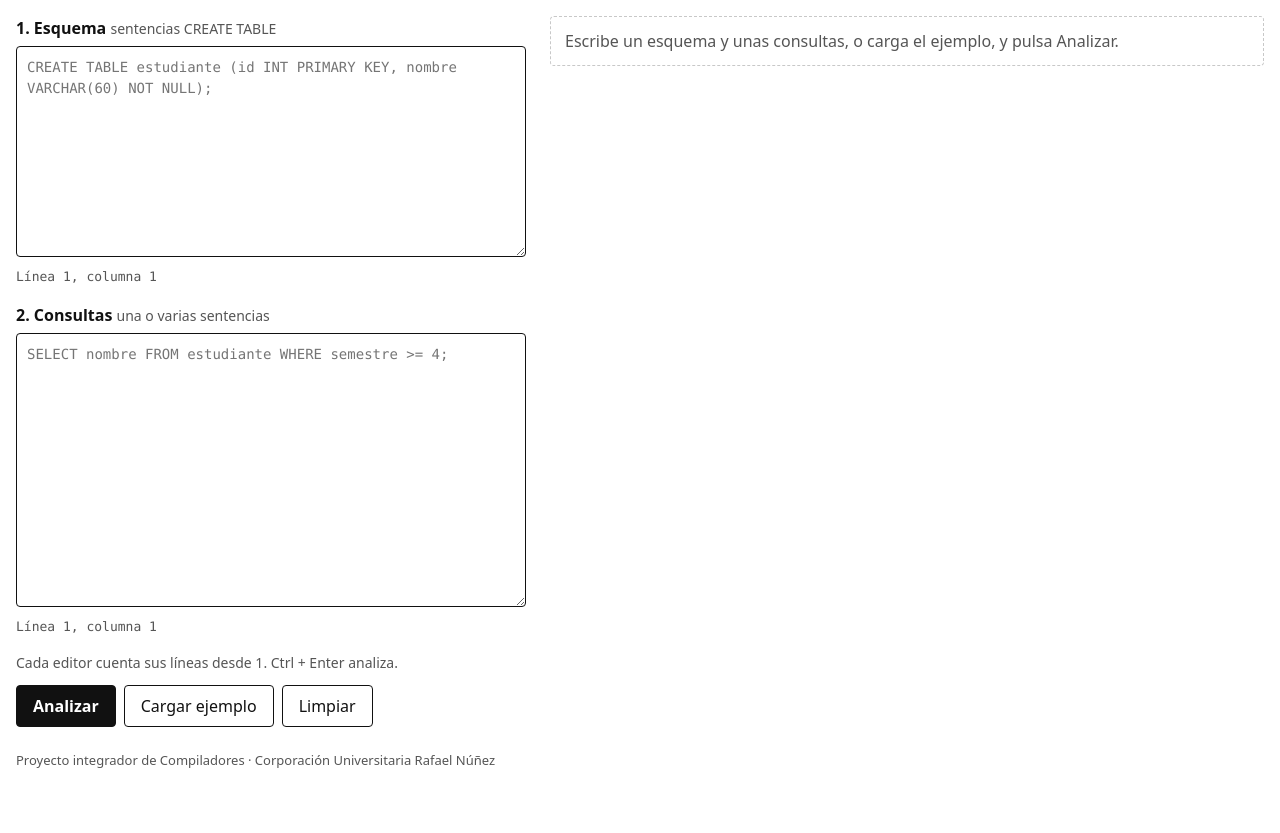
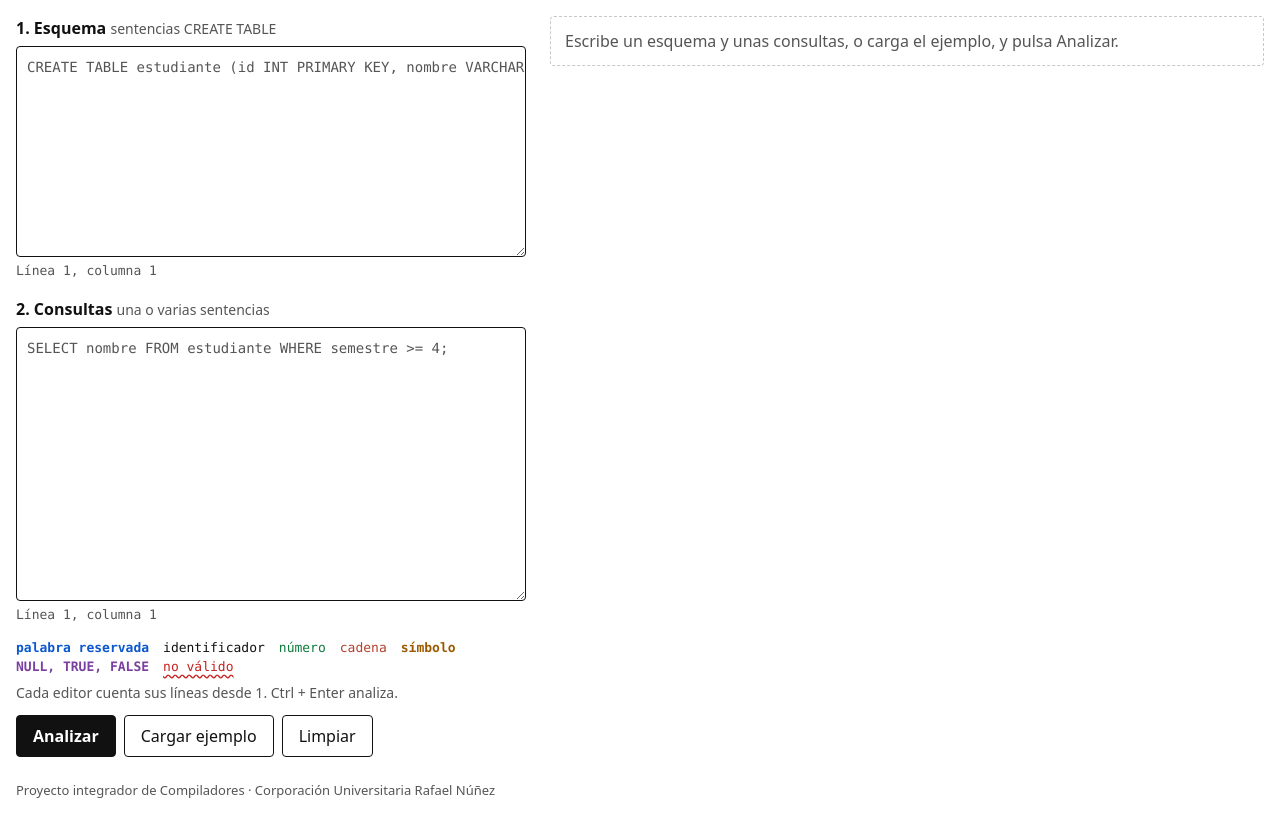
Before and after one commit to Anthoz6/validasql, a Spring Boot app: page / in a window 1280 px wide. Shown: the part 102-935 px from the top of the page. Before the commit the page ends 870 px from the top, so only its background shows below. Run offline with Spring Boot 4, Linux system fonts and the light colour scheme.

Commit message:
Resaltado de sintaxis en la web y archivos de despliegue
La página colorea palabras reservadas, números, cadenas, símbolos y
caracteres no válidos en los editores y en las tarjetas. PaginaWebTest
comprueba que la lista de palabras coincida con TipoToken.

Se agregan Dockerfile, .dockerignore, docker-compose.yml y netlify.toml
(la página en Netlify y el backend en un contenedor), el puerto por la
variable PORT y la guía docs/despliegue.md.

```diff
--- a/src/main/resources/static/app.js
+++ b/src/main/resources/static/app.js
@@ -17,6 +17,72 @@ const contenedorResumen = document.getElementById("resumen");
 const contenedorResultados = document.getElementById("resultados");
 
 let contadorTarjetas = 0;
+
+// ------------------------------------------------------------------ resaltado de sintaxis
+// Solo es presentación: colorea el texto como un cliente de base de datos. El análisis real lo hace
+// el servidor. La lista debe ser igual a las 32 palabras reservadas de TipoToken (PaginaWebTest lo comprueba).
+const PALABRAS_RESERVADAS = new Set([
+    "CREATE", "TABLE", "PRIMARY", "KEY", "NOT", "NULL",
+    "INT", "DECIMAL", "VARCHAR", "DATE", "BOOLEAN",
+    "SELECT", "FROM", "INNER", "JOIN", "ON", "WHERE", "ORDER", "BY", "ASC", "DESC",
+    "INSERT", "INTO", "VALUES",
+    "UPDATE", "SET", "DELETE",
+    "AND", "OR", "IS",
+    "TRUE", "FALSE",
+]);
+const LITERALES_RESERVADOS = new Set(["NULL", "TRUE", "FALSE"]);
+
+// Grupos, en orden: cadena, decimal incompleto, número, palabra, operador, signo, espacio, otro carácter.
+const PATRON_LEXICO = /('[^'\r\n]*'?)|(\d+\.(?!\d))|(\d+(?:\.\d+)?)|([A-Za-z_][A-Za-z0-9_]*)|(<=|>=|<>|[=<>])|([,;().*])|(\s+)|([\s\S])/g;
+
+/** Clase CSS de un lexema según el grupo que reconoció; null si va sin color. */
+function claseDeLexema(m) {
+    if (m[1] !== undefined) return m[1].length > 1 && m[1].endsWith("'") ? "t-cadena" : "t-invalido";
+    if (m[2] !== undefined) return "t-invalido";
+    if (m[3] !== undefined) return "t-numero";
+    if (m[4] !== undefined) {
+        const palabra = m[4].toUpperCase();
+        if (LITERALES_RESERVADOS.has(palabra)) return "t-literal";
+        return PALABRAS_RESERVADAS.has(palabra) ? "t-palabra" : null;
+    }
+    if (m[5] !== undefined || m[6] !== undefined) return "t-signo";
+    if (m[7] !== undefined) return null;
+    return "t-invalido";                      // un carácter fuera del alfabeto (L01)
+}
+
+/** Clase CSS de un tipo de token que ya viene analizado desde la API. */
+function claseDeTipo(tipo) {
+    if (tipo === "IDENT") return "";
+    if (tipo === "NUM_ENT" || tipo === "NUM_DEC") return "t-numero";
+    if (tipo === "CADENA") return "t-cadena";
+    if (LITERALES_RESERVADOS.has(tipo)) return "t-literal";
+    return PALABRAS_RESERVADAS.has(tipo) ? "t-palabra" : "t-signo";
+}
+
+/** Convierte el SQL en spans de colores. Usa nodos de texto, así que nunca se interpreta como HTML. */
+function resaltar(texto) {
+    const fragmento = document.createDocumentFragment();
+    for (const m of texto.matchAll(PATRON_LEXICO)) {
+        const clase = claseDeLexema(m);
+        fragmento.append(clase ? el("span", { clase }, m[0]) : document.createTextNode(m[0]));
+    }
+    return fragmento;
+}
+
+/**
+ * El área de texto es transparente y encima de una capa con el mismo texto coloreado. Las dos
+ * comparten fuente, relleno y desplazamiento, sin ajuste de línea, para que coincidan carácter por carácter.
+ */
+function activarResaltado(entrada) {
+    const capa = entrada.parentElement.querySelector(".resaltado");
+    const pintar = () => capa.replaceChildren(resaltar(entrada.value), document.createTextNode("\n"));
+    entrada.addEventListener("input", pintar);
+    entrada.addEventListener("scroll", () => {
+        capa.scrollTop = entrada.scrollTop;
+        capa.scrollLeft = entrada.scrollLeft;
+    });
+    pintar();
+}
 
 /** Crea un elemento con atributos y contenido: el texto se agrega siempre como texto plano. */
 function el(etiqueta, atributos = {}, ...hijos) {
@@ -95,7 +161,7 @@ function dibujarTokens(sentencia) {
             el("th", { clase: "num" }, "N°"), el("th", {}, "Token"), el("th", {}, "Lexema"),
             el("th", { clase: "num" }, "Línea"), el("th", { clase: "num" }, "Columna"))),
         el("tbody", {}, sentencia.tokens.map((t, i) => el("tr", {},
-            el("td", { clase: "num" }, i + 1), el("td", { clase: "mono" }, t.tipo),
+            el("td", { clase: "num" }, i + 1), el("td", { clase: `mono ${claseDeTipo(t.tipo)}` }, t.tipo),
             el("td", { clase: "mono" }, t.lexema),
             el("td", { clase: "num" }, t.linea), el("td", { clase: "num" }, t.columna)))));
 }
@@ -169,7 +235,7 @@ function dibujarTarjeta(sentencia, etiqueta, entradaOrigen) {
             el("h3", {}, `${etiqueta} ${sentencia.numero}`),
             el("span", { clase: "linea" }, `línea ${sentencia.linea}`),
             el("span", { clase: `insignia-estado ${sentencia.estado}` }, ETIQUETAS_ESTADO[sentencia.estado])),
-        el("pre", { clase: "sentencia-texto" }, sentencia.texto),
+        el("pre", { clase: "sentencia-texto" }, resaltar(sentencia.texto)),
         lista,
         nodosPanel);
 }
@@ -238,6 +304,7 @@ async function cargarEjemplo() {
         const ejemplo = await respuesta.json();
         entradaEsquema.value = ejemplo.esquema;
         entradaConsultas.value = ejemplo.consultas;
+        for (const entrada of [entradaEsquema, entradaConsultas]) entrada.dispatchEvent(new Event("input"));
         await analizar();
     } catch (error) {
         mostrarEstado(`No se pudo cargar el ejemplo: ${error.message}`, true);
@@ -247,6 +314,7 @@ async function cargarEjemplo() {
 function limpiar() {
     entradaEsquema.value = "";
     entradaConsultas.value = "";
+    for (const entrada of [entradaEsquema, entradaConsultas]) entrada.dispatchEvent(new Event("input"));
     contenedorResumen.hidden = true;
     contenedorResultados.replaceChildren();
     mostrarEstado("Escribe un esquema y unas consultas, o carga el ejemplo, y pulsa Analizar.");
@@ -264,5 +332,7 @@ for (const entrada of [entradaEsquema, entradaConsultas]) {
         }
     });
 }
+activarResaltado(entradaEsquema);
+activarResaltado(entradaConsultas);
 vincularPosicion(entradaEsquema, "posicion-esquema");
 vincularPosicion(entradaConsultas, "posicion-consultas");
--- a/src/main/resources/static/estilos.css
+++ b/src/main/resources/static/estilos.css
@@ -7,6 +7,13 @@
     --borde: #111111;
     --borde-suave: #c8c8c8;
     --panel: #f4f4f4;
+    /* colores del resaltado de sintaxis (todos con contraste suficiente sobre el fondo) */
+    --c-palabra: #0b57d0;
+    --c-literal: #7b3fa0;
+    --c-numero: #0f7b3d;
+    --c-cadena: #b3412b;
+    --c-signo: #9a5b00;
+    --c-invalido: #c5221f;
     --mono: ui-monospace, "SF Mono", Menlo, Consolas, "Liberation Mono", monospace;
     --sans: system-ui, -apple-system, "Segoe UI", Roboto, "Helvetica Neue", Arial, sans-serif;
 }
@@ -19,6 +26,12 @@
         --borde: #f2f2f2;
         --borde-suave: #444444;
         --panel: #1d1d1d;
+        --c-palabra: #8ab4f8;
+        --c-literal: #d0a9f5;
+        --c-numero: #7fd49a;
+        --c-cadena: #f0a58f;
+        --c-signo: #ffc266;
+        --c-invalido: #ff8a80;
     }
 }
 
@@ -58,17 +71,48 @@ body {
 .editor label { display: block; font-weight: 600; margin-bottom: 6px; }
 .ayuda { font-weight: 400; color: var(--suave); font-size: 14px; }
 
-textarea {
-    width: 100%;
+/* Editor con resaltado: la capa coloreada va debajo y el área de texto, transparente, encima. */
+.caja-editor { position: relative; background: var(--fondo); border-radius: 4px; }
+
+textarea, .resaltado {
     font: 14px/1.5 var(--mono);
-    color: var(--texto);
-    background: var(--fondo);
     border: 1.5px solid var(--borde);
     border-radius: 4px;
     padding: 10px;
+    tab-size: 4;
+    white-space: pre;
+}
+
+textarea {
+    position: relative;
+    display: block;
+    width: 100%;
+    color: transparent;
+    caret-color: var(--texto);
+    background: transparent;
     resize: vertical;
-    tab-size: 4;
+    overflow: auto;
 }
+textarea::placeholder { color: var(--suave); }
+
+.resaltado {
+    position: absolute;
+    inset: 0;
+    margin: 0;
+    overflow: hidden;
+    border-color: transparent;
+    color: var(--texto);
+    pointer-events: none;
+}
+
+.t-palabra { color: var(--c-palabra); font-weight: 700; }
+.t-literal { color: var(--c-literal); font-weight: 700; }
+.t-numero { color: var(--c-numero); }
+.t-cadena { color: var(--c-cadena); }
+.t-signo { color: var(--c-signo); font-weight: 600; }
+.t-invalido { color: var(--c-invalido); text-decoration: underline wavy; text-underline-offset: 3px; }
+
+.leyenda { display: flex; flex-wrap: wrap; gap: 4px 14px; margin: 0 0 8px; font: 13px var(--mono); }
 
 textarea:focus-visible, button:focus-visible, [role="tab"]:focus-visible, .posicion-diag:focus-visible {
     outline: 3px solid var(--texto);
--- a/src/main/resources/static/index.html
+++ b/src/main/resources/static/index.html
@@ -17,17 +17,33 @@
     <section class="entradas" aria-label="Entradas">
         <div class="editor">
             <label for="esquema">1. Esquema <span class="ayuda">sentencias CREATE TABLE</span></label>
-            <textarea id="esquema" rows="9" spellcheck="false" autocomplete="off"
-                      placeholder="CREATE TABLE estudiante (id INT PRIMARY KEY, nombre VARCHAR(60) NOT NULL);"></textarea>
+            <div class="caja-editor">
+                <pre class="resaltado" aria-hidden="true"></pre>
+                <textarea id="esquema" rows="9" wrap="off" spellcheck="false" autocomplete="off"
+                          placeholder="CREATE TABLE estudiante (id INT PRIMARY KEY, nombre VARCHAR(60) NOT NULL);"></textarea>
+            </div>
             <p class="posicion" id="posicion-esquema" aria-live="off">Línea 1, columna 1</p>
         </div>
 
         <div class="editor">
             <label for="consultas">2. Consultas <span class="ayuda">una o varias sentencias</span></label>
-            <textarea id="consultas" rows="12" spellcheck="false" autocomplete="off"
-                      placeholder="SELECT nombre FROM estudiante WHERE semestre >= 4;"></textarea>
+            <div class="caja-editor">
+                <pre class="resaltado" aria-hidden="true"></pre>
+                <textarea id="consultas" rows="12" wrap="off" spellcheck="false" autocomplete="off"
+                          placeholder="SELECT nombre FROM estudiante WHERE semestre >= 4;"></textarea>
+            </div>
             <p class="posicion" id="posicion-consultas" aria-live="off">Línea 1, columna 1</p>
         </div>
+
+        <p class="leyenda" aria-label="Significado de los colores">
+            <span class="t-palabra">palabra reservada</span>
+            <span>identificador</span>
+            <span class="t-numero">número</span>
+            <span class="t-cadena">cadena</span>
+            <span class="t-signo">símbolo</span>
+            <span class="t-literal">NULL, TRUE, FALSE</span>
+            <span class="t-invalido">no válido</span>
+        </p>
 
         <p class="nota">Cada editor cuenta sus líneas desde 1. Ctrl + Enter analiza.</p>
 
```
Also changed, not shown: docker-compose.yml (added, +8 -0 lines), docs/despliegue.md (added, +98 -0 lines), docs/pendientes.md (+3 -1 lines), docs/tabla-casos.md (+1 -1 lines), src/main/resources/application.properties (added, +11 -0 lines), README.md, netlify.toml (added), 3 other files.
